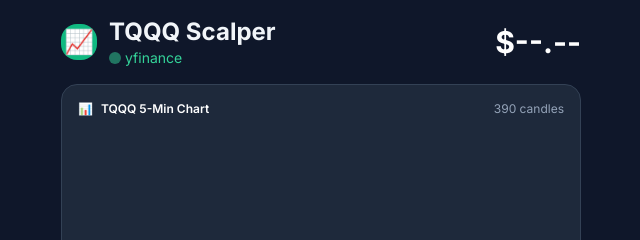
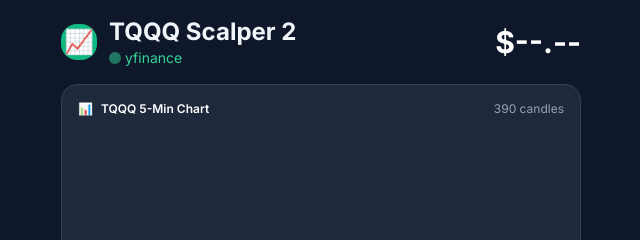
Before and after one commit to johnsontkc/TQQQ-Momentum-Scalper2, a plain HTML site: page index.html in a window 1280 px wide. Shown: the top 240 px of the page, 319-959 px from the left. Drawn offline with nearby package versions, Linux system fonts and the light colour scheme.

Commit message:
Update index.html

```diff
--- a/index.html
+++ b/index.html
@@ -22,7 +22,7 @@
         <div class="flex items-center gap-3">
             <div class="w-9 h-9 bg-emerald-500 rounded-2xl flex items-center justify-center text-2xl">📈</div>
             <div>
-                <div class="text-2xl font-bold">TQQQ Scalper</div>
+                <div class="text-2xl font-bold">TQQQ Scalper 2</div>
                 <div class="text-emerald-400 text-sm flex items-center gap-1">
                     <span class="inline-block w-3 h-3 bg-emerald-400 rounded-full animate-pulse"></span>
                     yfinance
```
